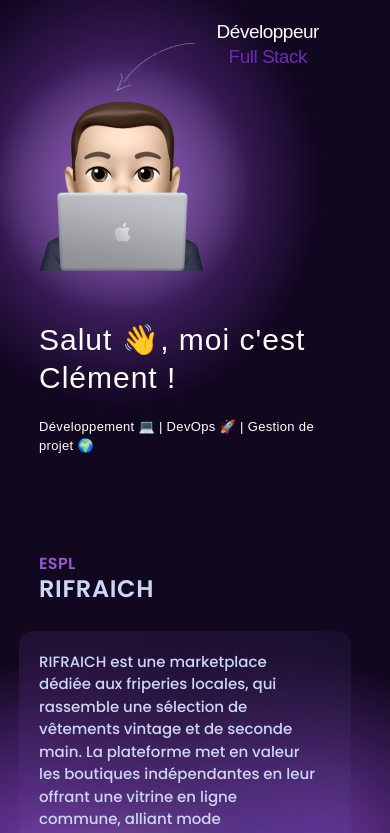
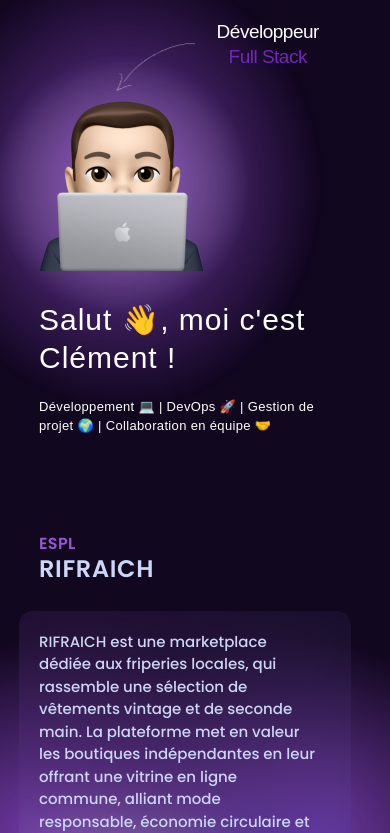
Before and after one commit to Erpriex/portfolio, a React (Create React App) app: page / in a window 390 px wide. Shown: the top 833 px of the page. Built offline with nearby package versions, Linux system fonts and the light colour scheme; a web font is replaced by a local one.

Commit message:
📱 Responsive margin main section

```diff
--- a/src/pages/HomePage.js
+++ b/src/pages/HomePage.js
@@ -74,7 +74,8 @@ const HomePage = () => {
             <p
               className={`${styles.mainSubtitle} ${styles.appear} ${styles["appear--delay-2"]}`}
             >
-              Développement 💻 | DevOps 🚀 | Gestion de projet 🌍
+              Développement 💻 | DevOps 🚀 | Gestion de projet 🌍 |
+              Collaboration en équipe 🤝
             </p>
           </section>
         </main>
--- a/src/styles/pages/Home.module.scss
+++ b/src/styles/pages/Home.module.scss
@@ -16,6 +16,10 @@
   display: flex;
   align-items: center;
   gap: 50px;
+  @include for-tablet-only {
+    margin-top: 150px;
+    gap: 30px;
+  }
   @include for-phone-only {
     flex-direction: column;
     margin-top: 100px;
@@ -59,6 +63,10 @@
   display: flex;
   flex-direction: column;
   gap: 180px;
+  @include for-tablet-only {
+    margin-top: 150px;
+    gap: 100px;
+  }
   @include for-phone-only {
     margin-top: 100px;
     gap: 120px;
```
